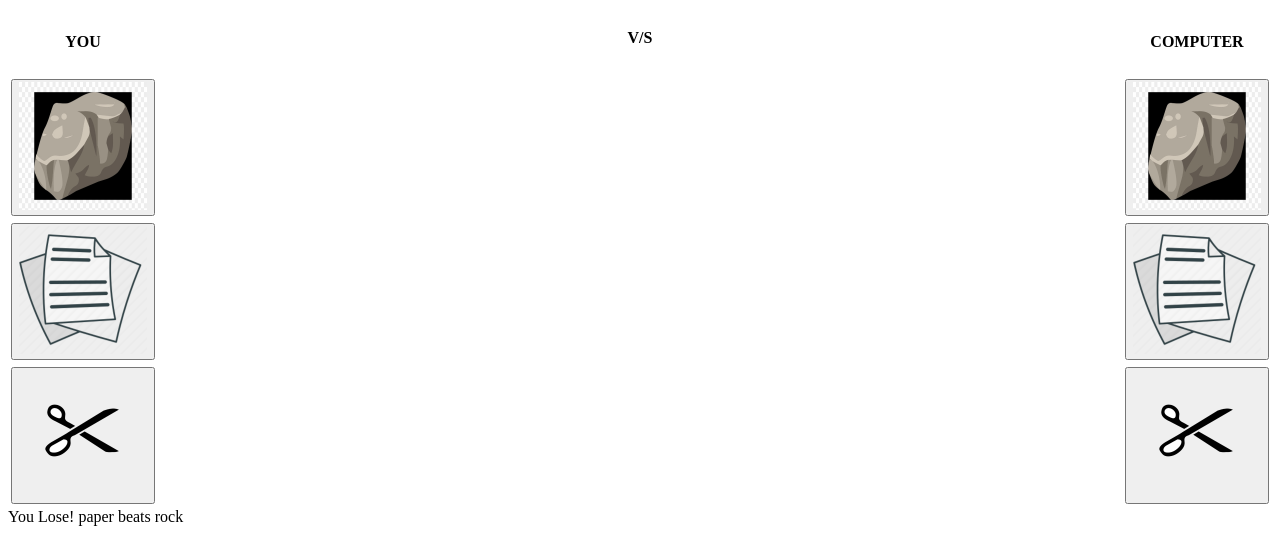
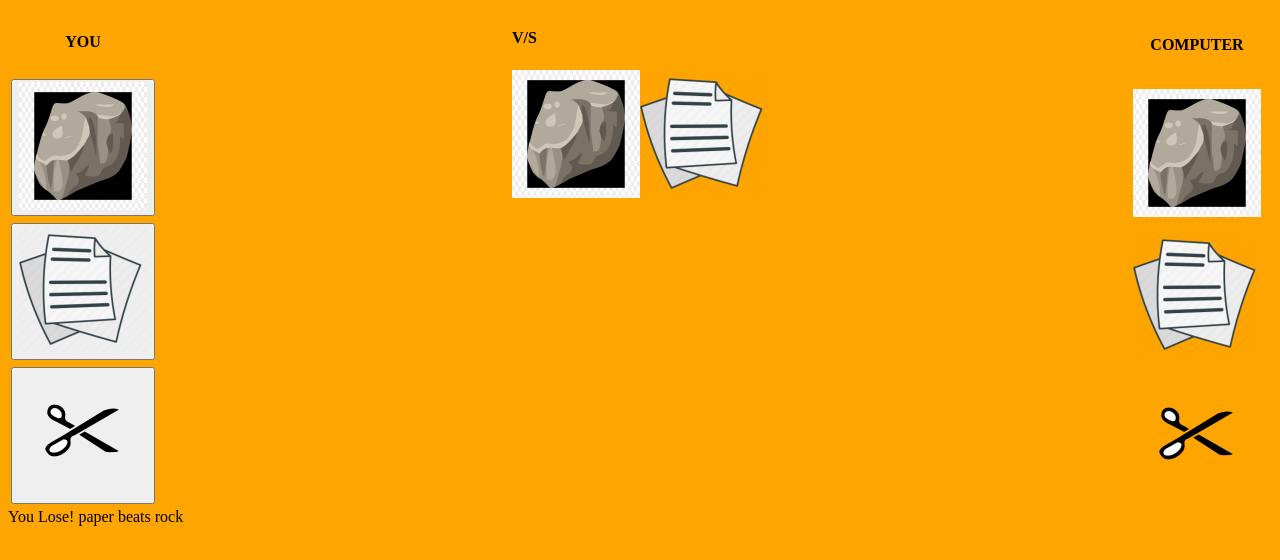
Before and after one commit to vermavivek951/rockpaperscissors, a plain HTML site: page index.html in a window 1280 px wide. Both pictures are taken after a click on the button 83 px from the left and 147 px from the top of the page. Drawn offline with Linux system fonts and the light colour scheme.

Commit message:
Improve UI

```diff
--- a/index.html
+++ b/index.html
@@ -19,15 +19,17 @@
 
     <div class="versus">
       <h4>V/S</h4>
-      <img id="youSelected" src="">
-      <img id="computerSelected" src="">
+      <div class="versusImages">
+        <img class="Icons" id="youSelected" src="" alt="YourChoiceImage">
+        <img class="Icons" id="computerSelected" alt="ComputerChoiceImage">
+      </div>
     </div>
 
     <div class="rockPaperScissors">
       <h4 id="title">COMPUTER</h4>
-      <button><img class="Icons" src="./Images/rockIcon.png" alt="rock"></button>
-      <button><img class="Icons" src="./Images/paper.png" alt="paper"></button>
-      <button><img class="Icons" src="./Images/scissorsIcon.png" alt="scissors"></button>
+      <img class="Icons" src="./Images/rockIcon.png" alt="rock"></button>
+      <img class="Icons" src="./Images/paper.png" alt="paper"></button>
+      <img class="Icons" src="./Images/scissorsIcon.png" alt="scissors"></button>
     </div>
  </div>
 
--- a/script.js
+++ b/script.js
@@ -9,6 +9,8 @@ function computerPlay() {
 }
 
 function playRound(playerSelection, computerSelection) {
+
+    setImage(playerSelection , computerSelection);
 
     if(playerSelection === "rock" && computerSelection === "paper") {
         return `You Lose! ${computerSelection} beats ${playerSelection}`;
@@ -56,3 +58,31 @@ paperBtn.addEventListener("click" , () => roundResult("paper" , computerPlay()))
 
 const scissorsBtn = document.querySelector('#scissors');
 scissorsBtn.addEventListener("click" , () => roundResult("scissors" , computerPlay()));
+
+const youSelected = document.getElementById('youSelected');
+const computerSelected = document.getElementById('computerSelected');
+
+
+function selectImage(elementSelected) {
+    if(elementSelected === 'rock') {
+        return './Images/rockIcon.png';
+    }
+
+    else if(elementSelected === 'paper') {
+        return './Images/paper.png';
+    }
+
+    else if(elementSelected === 'scissors') {
+        return './Images/scissorsIcon.png';
+    }
+}
+
+function setImage(yourSelectedElement , computerSelectedElement) {
+    yourSourceImage = selectImage(yourSelectedElement);
+    computerSourceImage = selectImage(computerSelectedElement);
+
+    youSelected.src = `${yourSourceImage}`;
+    computerSelected.src = `${computerSourceImage}`;
+
+    console.log(`youSelected.src === ${youSelected.src} , computerSelected.src = ${computerSelected.src}`);
+}
--- a/style.css
+++ b/style.css
@@ -1,3 +1,7 @@
+body{
+    background-color: orange;
+}
+
 #title {
     font-size: 22;
 }
@@ -19,7 +23,14 @@
     height: 500px;
 }
 
-
+.versusImages {
+    display: flex;
+    flex-direction: row;
+    justify-content: space-between;
+    align-items: center;
+    width: auto;
+    height: 130px;
+}
 
 
 
```
